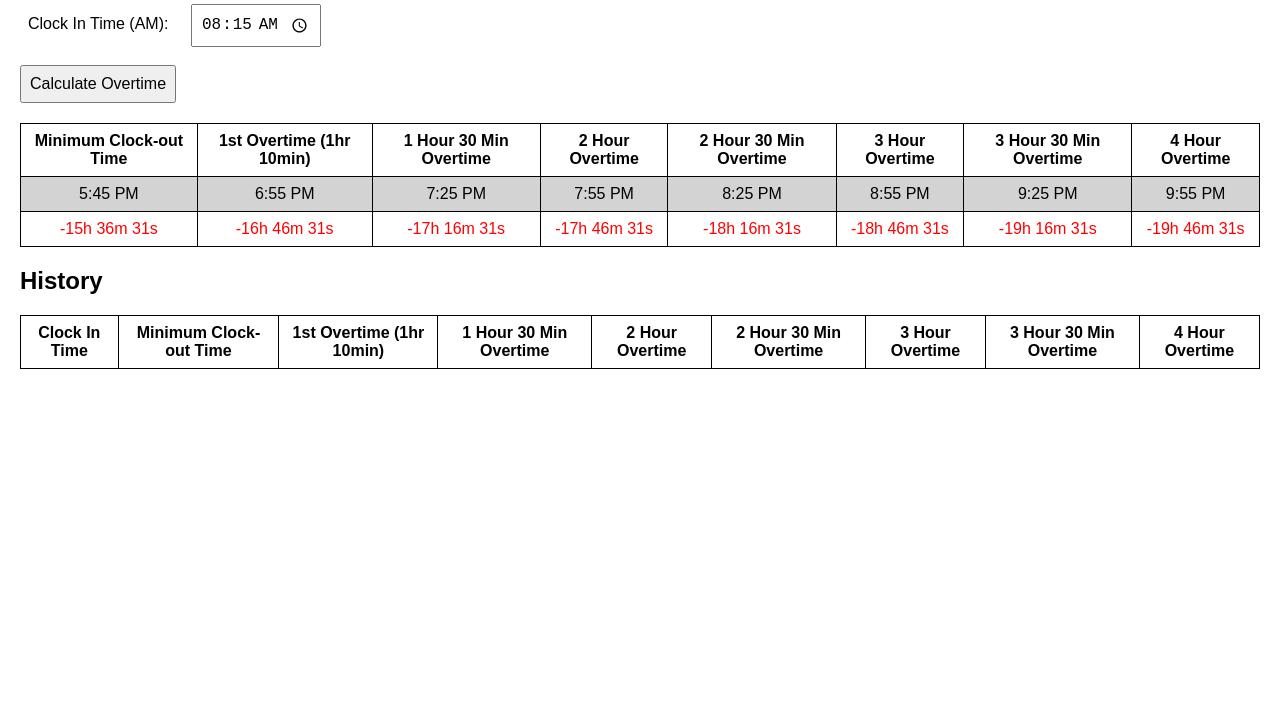
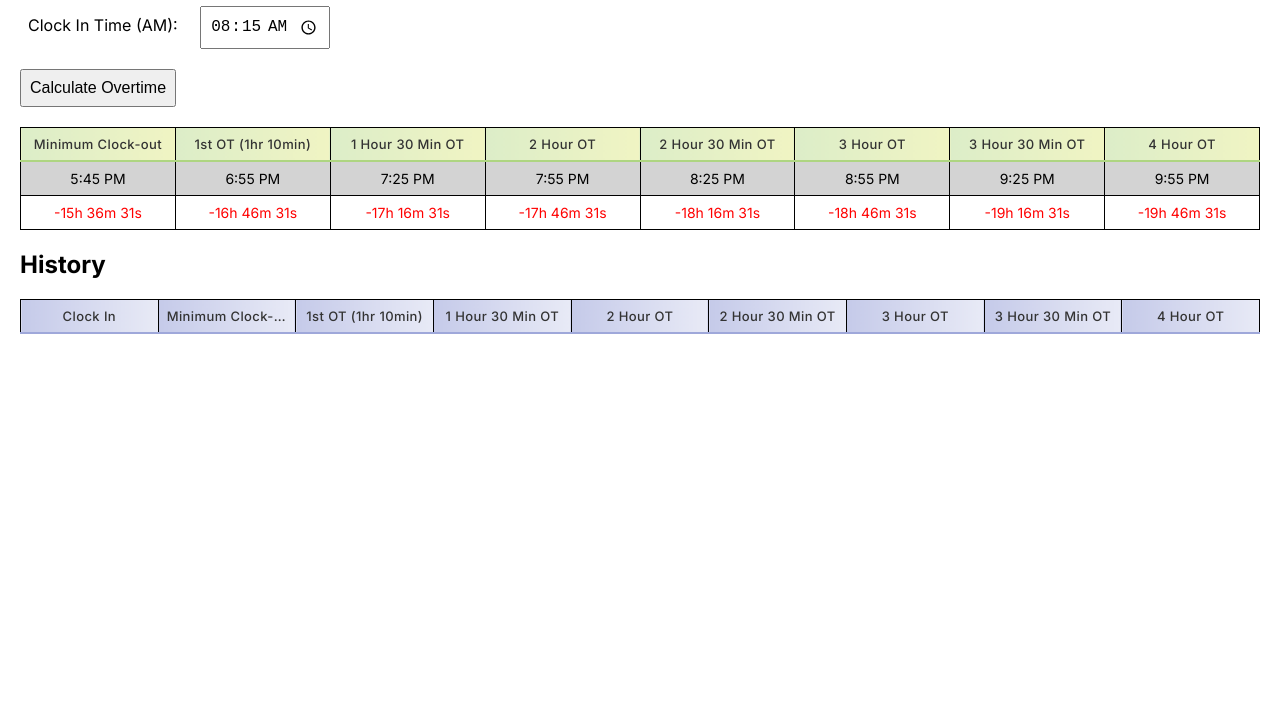
Before and after one commit to Kashimaruu/overtime, a plain HTML site: page index.html in a window 1280 px wide. Shown: the part 76-800 px from the top of the page. Drawn offline with Linux system fonts and the light colour scheme.

Commit message:
Update index.html

```diff
--- a/index.html
+++ b/index.html
@@ -3,10 +3,13 @@
 <head>
     <meta charset="UTF-8">
     <meta name="viewport" content="width=device-width, initial-scale=1.0">
-    <title>Work Time and Overtime Calculator</title>
+    <title>When To Go - W2G</title>
+    <link rel="icon" type="image/x-icon" href="https://pro-bravia.sony.net/favicons/favicon.ico">
+    <link href="https://fonts.googleapis.com/css2?family=Inter:wght@400;500;700&display=swap" rel="stylesheet">
+
     <style>
         body {
-            font-family: Arial, sans-serif;
+            font-family: "Inter", sans-serif;
             margin: 20px;
         }
         table {
@@ -38,6 +41,27 @@
             cursor: pointer;
             opacity: 0.8;
         }
+        table {
+            width: 100%;
+            border-collapse: collapse;
+            margin-top: 20px;
+            table-layout: fixed; /* Even column width */
+        }
+
+        th, td {
+            padding: 8px;
+            text-align: center;
+            transition: background-color 0.3s ease;
+            word-wrap: break-word;
+            font-size: 14px;
+        }
+
+        th {
+            white-space: nowrap;
+            overflow: hidden;
+            text-overflow: ellipsis;
+        }
+
         /* Color styles for different overtime states */
         .past {
             background-color: lightgreen; /* Passed overtime time */
@@ -59,10 +83,29 @@
         .minimum-future {
             background-color: lightgray; /* Future minimum clock-out time */
         }
+        /* History Table Header - Soft Blue Theme (Lighter) */
+        #historyTable thead th {
+            background: linear-gradient(to right, #c5cae9, #e8eaf6); /* light lavender/blue gradient */
+            color: #333;
+            font-weight: 500;
+            letter-spacing: 0.4px;
+            font-size: 13px;
+            border-bottom: 2px solid #9fa8da; /* soft accent border */
+        }
+
+        /* Main Results Table Header - Soft Green Theme */
+        #resultsTable thead th {
+            background: linear-gradient(to right, #dcedc8, #f0f4c3); /* light green/yellow gradient */
+            color: #333;
+            font-weight: 500;
+            letter-spacing: 0.4px;
+            font-size: 13px;
+            border-bottom: 2px solid #aed581; /* soft green accent */
+        }
     </style>
 </head>
 <body onload="calculateTimes()">
-    <h1>Work Time and Overtime Calculator</h1>
+    <h1>W2G</h1>
 
     <div class="container">
         <label for="clockInTime">Clock In Time (AM):</label>
@@ -76,14 +119,14 @@
     <table id="resultsTable">
         <thead>
             <tr>
-                <th>Minimum Clock-out Time</th>
-                <th>1st Overtime (1hr 10min)</th>
-                <th>1 Hour 30 Min Overtime</th>
-                <th>2 Hour Overtime</th>
-                <th>2 Hour 30 Min Overtime</th>
-                <th>3 Hour Overtime</th>
-                <th>3 Hour 30 Min Overtime</th>
-                <th>4 Hour Overtime</th>
+                <th>Minimum Clock-out</th>
+                <th>1st OT (1hr 10min)</th>
+                <th>1 Hour 30 Min OT</th>
+                <th>2 Hour OT</th>
+                <th>2 Hour 30 Min OT</th>
+                <th>3 Hour OT</th>
+                <th>3 Hour 30 Min OT</th>
+                <th>4 Hour OT</th>
             </tr>
         </thead>
         <tbody>
@@ -106,15 +149,15 @@
     <table id="historyTable">
         <thead>
             <tr>
-                <th>Clock In Time</th>
-                <th>Minimum Clock-out Time</th>
-                <th>1st Overtime (1hr 10min)</th>
-                <th>1 Hour 30 Min Overtime</th>
-                <th>2 Hour Overtime</th>
-                <th>2 Hour 30 Min Overtime</th>
-                <th>3 Hour Overtime</th>
-                <th>3 Hour 30 Min Overtime</th>
-                <th>4 Hour Overtime</th>
+                <th>Clock In</th>
+                <th>Minimum Clock-out</th>
+                <th>1st OT (1hr 10min)</th>
+                <th>1 Hour 30 Min OT</th>
+                <th>2 Hour OT</th>
+                <th>2 Hour 30 Min OT</th>
+                <th>3 Hour OT</th>
+                <th>3 Hour 30 Min OT</th>
+                <th>4 Hour OT</th>
             </tr>
         </thead>
         <tbody>
@@ -218,7 +261,7 @@
         function formatTime(date) {
             let hours = date.getHours();
             let minutes = date.getMinutes();
-            let period = 'PM';
+            let period = date.toLocaleTimeString("en-US").split(" ")[1] ?? "PM";
 
             if (hours > 12) hours -= 12;
             if (hours === 0) hours = 12;
@@ -268,7 +311,7 @@
             const minimumClockOutCell = row.insertCell(0);
             minimumClockOutCell.textContent = formatTime(minimumClockOutTime);
             let remainingTime = getRemainingTime(currentTime, minimumClockOutTime);
-            minimumClockOutCell.title = `Time left: ${remainingTime}`;
+            // minimumClockOutCell.title = `Time left: ${remainingTime}`;
 
             const tenMinutesBefore = addMinutes(minimumClockOutTime, -10);
             if (currentTime >= minimumClockOutTime) {
@@ -284,7 +327,7 @@
                 overtimeCell.textContent = formatTime(time);
 
                 remainingTime = getRemainingTime(currentTime, time);
-                overtimeCell.title = `Time left: ${remainingTime}`;
+                // overtimeCell.title = `Time left: ${remainingTime}`;
 
                 const approachingBeforeTime = (index === 1 || index === 3 || index === 5) ? 10 : 25;
 
```
